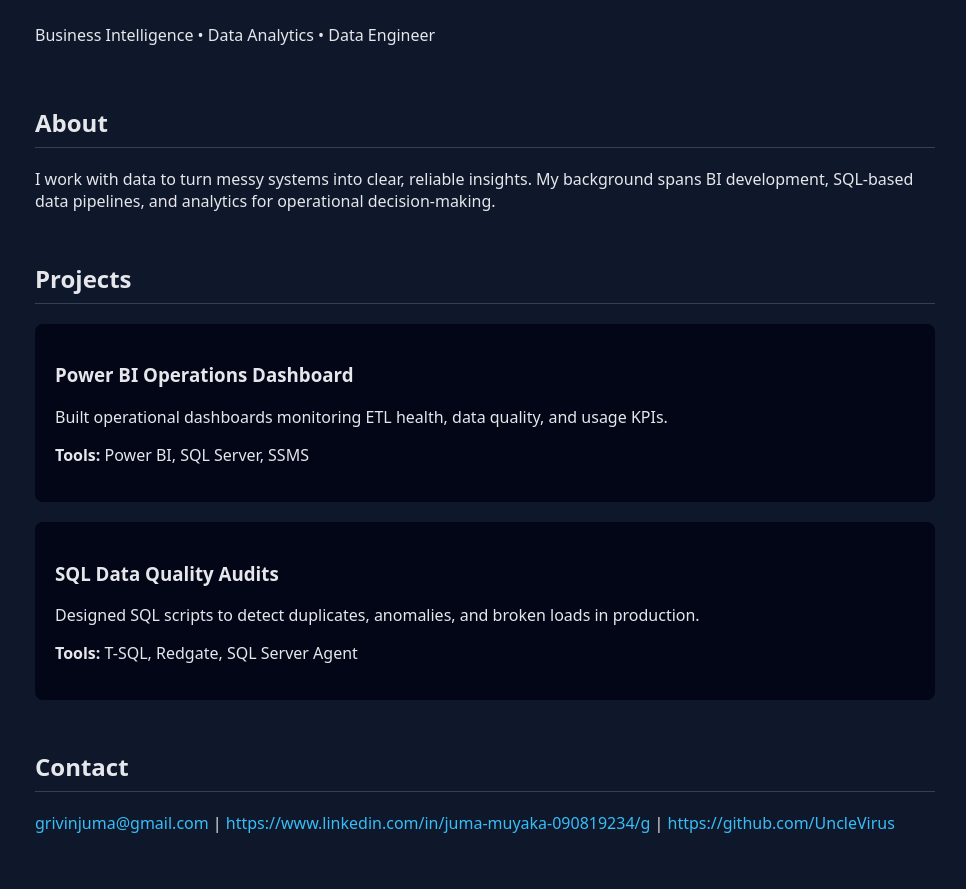
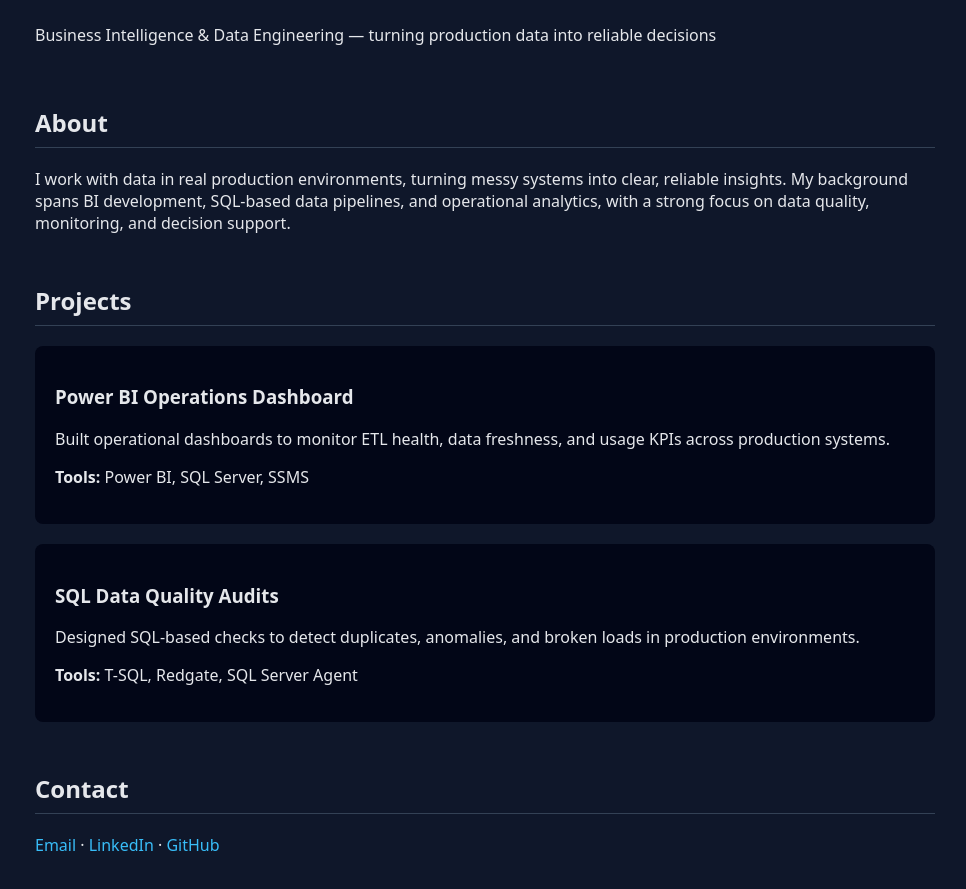
Before and after one commit to UncleVirus/Portfolio, a plain HTML site: page index.html in a window 1280 px wide. Shown: the part 125-1014 px from the top of the page, without its empty margins (155-1121 px from the left). Drawn offline with Linux system fonts and the light colour scheme.

Commit message:
Revise title, SEO, and project descriptions in index.html
Updated the title and enhanced the SEO description. Improved the content structure and added detailed project descriptions.

```diff
--- a/index.html
+++ b/index.html
@@ -3,47 +3,85 @@
 <head>
   <meta charset="UTF-8" />
   <meta name="viewport" content="width=device-width, initial-scale=1.0"/>
-  <title>Juma Grivin Muyaka | Data & BI</title>
+  <title>Juma Grivin Muyaka | Business Intelligence & Data Engineering</title>
+
+  <!-- Basic SEO / sharing -->
+  <meta name="description"
+        content="Business Intelligence and Data Engineering portfolio focused on production dashboards, data quality, and SQL-based pipelines." />
+
   <link rel="stylesheet" href="style.css" />
 </head>
 <body>
+
   <header>
     <h1>Juma Grivin Muyaka</h1>
-    <p>Business Intelligence • Data Analytics • Data Engineer</p>
+    <p class="tagline">
+      Business Intelligence & Data Engineering — turning production data into reliable decisions
+    </p>
   </header>
 
-  <section>
+  <main>
+
+    <section id="about">
       <h2>About</h2>
       <p>
-      I work with data to turn messy systems into clear, reliable insights.
-      My background spans BI development, SQL-based data pipelines, and analytics
-      for operational decision-making.
+        I work with data in real production environments, turning messy systems into clear, reliable insights.
+        My background spans BI development, SQL-based data pipelines, and operational analytics, with a strong focus
+        on data quality, monitoring, and decision support.
       </p>
     </section>
 
-  <section>
+    <section id="projects">
       <h2>Projects</h2>
 
-    <div class="project">
+      <article class="project">
+        <!-- Placeholder for future image -->
+        <!-- <img src="images/power-bi-ops.png" alt="Power BI Operations Dashboard screenshot" /> -->
+
         <h3>Power BI Operations Dashboard</h3>
-      <p>Built operational dashboards monitoring ETL health, data quality, and usage KPIs.</p>
-      <p><strong>Tools:</strong> Power BI, SQL Server, SSMS</p>
-    </div>
+        <p>
+          Built operational dashboards to monitor ETL health, data freshness,
+          and usage KPIs across production systems.
+        </p>
+        <p class="tools">
+          <strong>Tools:</strong> Power BI, SQL Server, SSMS
+        </p>
 
-    <div class="project">
+        <!-- Placeholder for future link -->
+        <!-- <p><a href="#">View dashboard</a></p> -->
+      </article>
+
+      <article class="project">
+        <!-- <img src="images/sql-data-quality.png" alt="SQL data quality audit results" /> -->
+
         <h3>SQL Data Quality Audits</h3>
-      <p>Designed SQL scripts to detect duplicates, anomalies, and broken loads in production.</p>
-      <p><strong>Tools:</strong> T-SQL, Redgate, SQL Server Agent</p>
-    </div>
+        <p>
+          Designed SQL-based checks to detect duplicates, anomalies,
+          and broken loads in production environments.
+        </p>
+        <p class="tools">
+          <strong>Tools:</strong> T-SQL, Redgate, SQL Server Agent
+        </p>
+
+        <!-- <p><a href="#">View scripts</a></p> -->
+      </article>
+
     </section>
 
-  <section>
+    <section id="contact">
       <h2>Contact</h2>
       <p>
-      <a href="mailto:grivinjuma@gmail.com">grivinjuma@gmail.com</a> |
-      <a href="https://www.linkedin.com/">https://www.linkedin.com/in/juma-muyaka-090819234/g</a> |
-      <a href="https://github.com/">https://github.com/UncleVirus</a>
+        <a href="mailto:grivinjuma@gmail.com">Email</a> ·
+        <a href="https://www.linkedin.com/in/juma-muyaka-090819234/" target="_blank" rel="noopener">
+          LinkedIn
+        </a> ·
+        <a href="https://github.com/UncleVirus" target="_blank" rel="noopener">
+          GitHub
+        </a>
       </p>
     </section>
+
+  </main>
+
 </body>
 </html>
```
Lines whose indentation alone changed are shown as unchanged.
